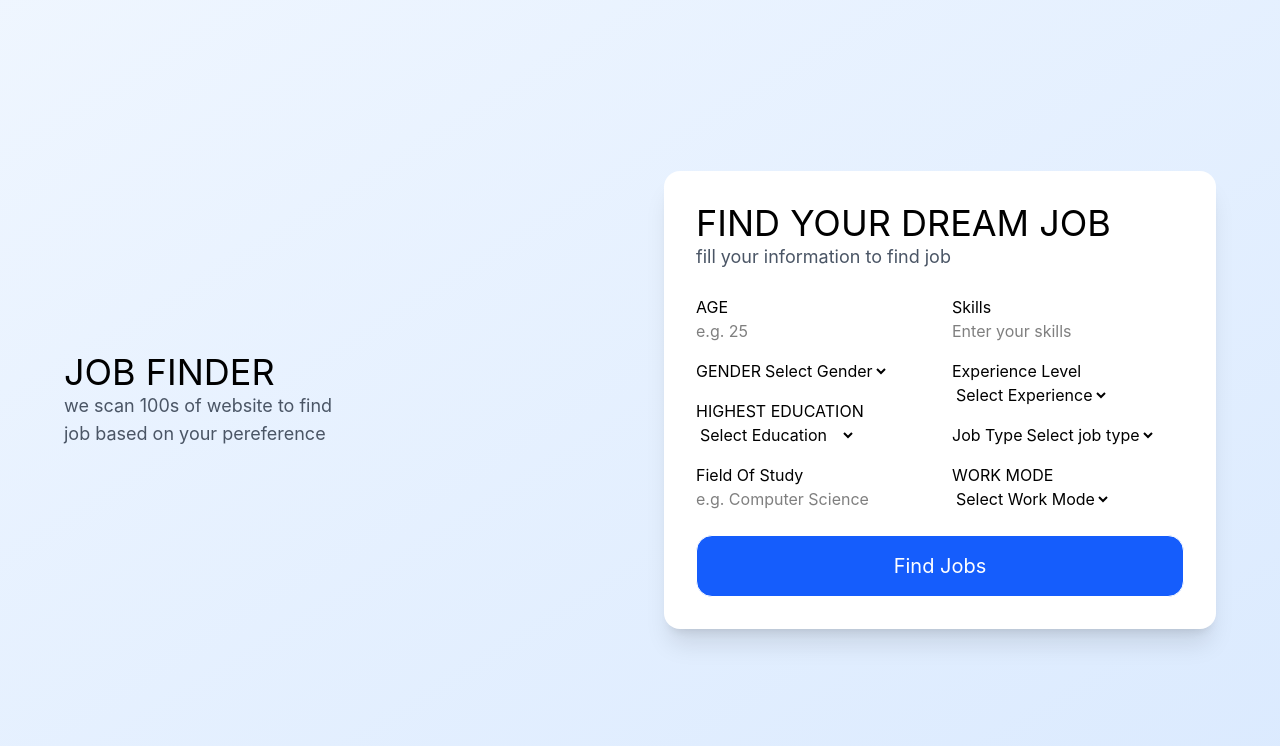
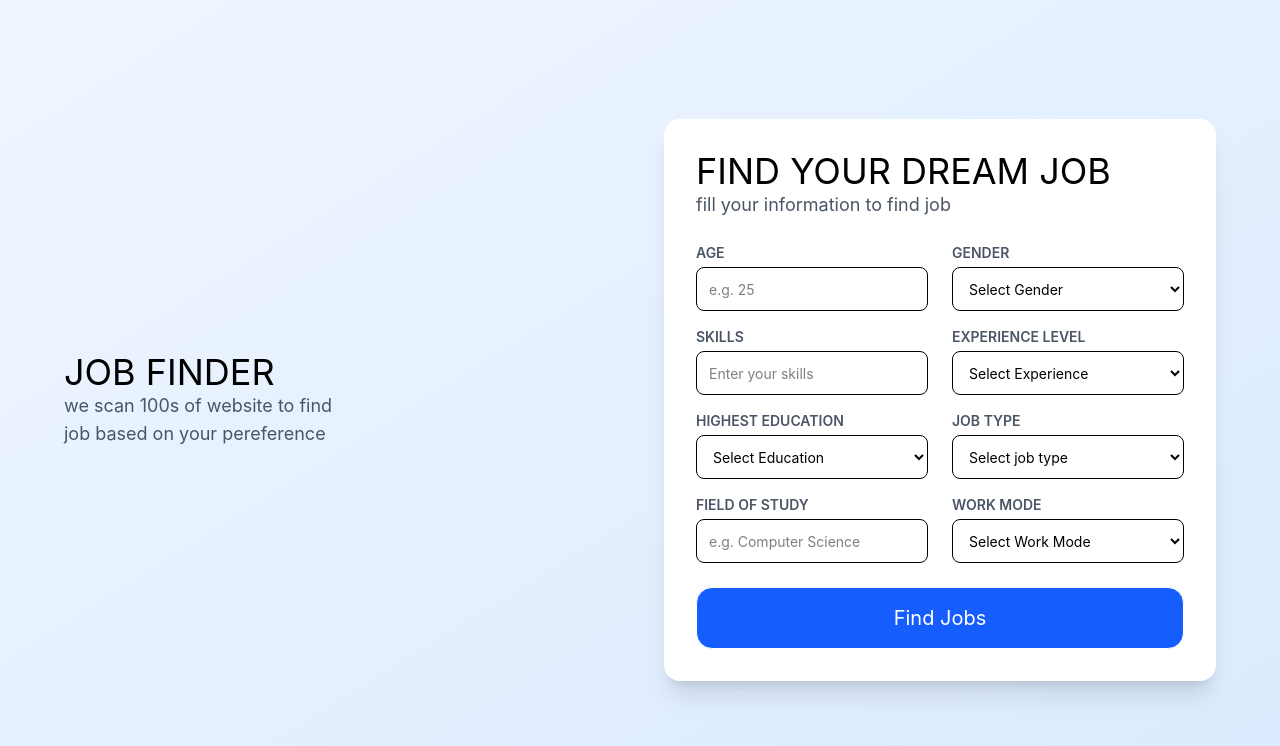
Before and after one commit to Sumitdhakal1/job-finder, a React (Vite) app: page / in a window 1280 px wide. Shown: the top 746 px of the page. Built offline with nearby package versions, Linux system fonts and the light colour scheme.

Commit message:
feat remove unnecessary code

```diff
--- a/src/components/Form.jsx
+++ b/src/components/Form.jsx
@@ -1,87 +1,104 @@
 import React from "react";
+import FormField from "./ui/FormField";
+const Gender = [
+  { value: "male", label: "Male" },
+  { value: "female", label: "Female" },
+  { value: "other", label: "Other" },
+];
+
+const Education = [
+  { value: "highSchool", label: "High School" },
+  { value: "higherSecondary", label: "Higher Secondary" },
+  { value: "diploma", label: "Diploma" },
+  { value: "bachelor", label: "Bachelor Degree" },
+  { value: "master", label: "Master Degree" },
+  { value: "phd", label: "PhD" },
+];
+
+const Experience = [
+  { value: "fresher", label: "Fresher" },
+  { value: "1-2", label: "1-2 years" },
+  { value: "2-3", label: "2-3 years" },
+  { value: "5+", label: "5+ years" },
+];
+
+const JobType = [
+  {
+    value: "fulltime",
+    label: "Full-time",
+  },
+  { value: "internship", label: "Internship" },
+  { value: "contract", label: "Contract" },
+];
+
+const WorkMode = [
+  { vale: "remote", label: "Remote" },
+  { vale: "hybrid", label: "Hybrid" },
+  { vale: "onSite", label: "On-Site" },
+];
 
 const Form = () => {
   return (
     <form
       action=""
-      className="grid grid-cols-1 md:grid-cols-2 gap-6 max-w-4xl mx-auto"
+      className="grid grid-cols-1 md:grid-cols-2 gap-6 max-w-full mx-auto"
     >
       <div className="flex flex-col gap-4">
-        <div>
-          <label className="uppercase">age</label>
-          <input name="age" type="number" placeholder="e.g. 25" />
-        </div>
-        <div>
-          <label className="uppercase">Gender</label>
-          <select name="" id="">
-            <option value="" disabled selected>
-              Select Gender
-            </option>
-            <option value="male">Male</option>
-            <option value="">Female</option>
-            <option value="">Other</option>
-          </select>
-        </div>
-        <div>
-          <label className="uppercase">Highest Education</label>
-          <select name="" id="">
-            <option value="" disabled selected>
-              Select Education
-            </option>
-            <option value="highSchool">High School</option>
-            <option value="higherSecondary">Higher Secondary</option>
-            <option value="diploma">Diploma</option>
-            <option value="bachelor">Bachelor's Degree</option>
-            <option value="master">Master's Degree</option>
-            <option value="phd">PhD</option>
-            <option value="other">Other</option>
-          </select>
-        </div>
-        <div>
-          <label className="capitalize">field of study</label>
-          <input type="text" placeholder="e.g. Computer Science" />
+        <div className=" flex flex-col gap-4">
+          <FormField
+            label="Age"
+            name="age"
+            type="number"
+            placeholder="e.g. 25"
+          />
+          <FormField
+            label="Skills"
+            name="skills"
+            type="text"
+            placeholder="Enter your skills"
+          />
+          <FormField
+            label="Highest Education"
+            name="education"
+            options={Education}
+            placeholder="Select Education"
+          />
+          <FormField
+            label="field of study"
+            name="study"
+            type="text"
+            placeholder="e.g. Computer Science"
+          />
         </div>
       </div>
       {/* second */}
       <div className="flex flex-col gap-4">
-        <div>
-          <label className="capitalize">Skills</label>
-          <input type="text" placeholder="Enter your skills" />
-        </div>
-        <div>
-          <label htmlFor="">Experience Level</label>
-          <select name="" id="">
-            <option value="" disabled selected>
-              Select Experience
-            </option>
-            <option value="fresher">Fresher</option>
-            <option value="1-2">1-2 years</option>
-            <option value="2-3">2-3 years</option>
-            <option value="5+">5+ years</option>
-          </select>
-        </div>
-        <div>
-          <label htmlFor="">Job Type</label>
-          <select name="" id="">
-            <option value="" disabled selected>
-              Select job type
-            </option>
-            <option value="fulltime">Full-time</option>
-            <option value="parttime">Part-time</option>
-            <option value="internship">Internship</option>
-            <option value="contract">Contract</option>
-          </select>
-        </div>
-        <div>
-          <label className="uppercase">Work Mode</label>
-          <select>
-            <option value="" disabled selected>
-              Select Work Mode
-            </option>
-            <option value="remote">Remote</option>
-            <option value="hybrid">Hybrid</option>
-            <option value="onsite">On-site</option>
-          </select>
+        <div className=" flex flex-col gap-4">
+          <FormField
+            label="Gender"
+            name="gender"
+            options={Gender}
+            placeholder="Select Gender"
+          />
+          <FormField
+            label="Experience Level"
+            name="experience"
+            options={Experience}
+            placeholder="Select Experience"
+          />
+          <FormField
+            label="Job Type"
+            name="job"
+            options={JobType}
+            placeholder="Select job type"
+          />
+
+          <FormField
+            label="Work Mode"
+            name="workMode"
+            options={WorkMode}
+            placeholder=" Select Work Mode"
+          />
         </div>
       </div>
       <div className=" md:col-span-2 flex justify-center border bg-blue-600 text-white p-4 rounded-2xl">
```
